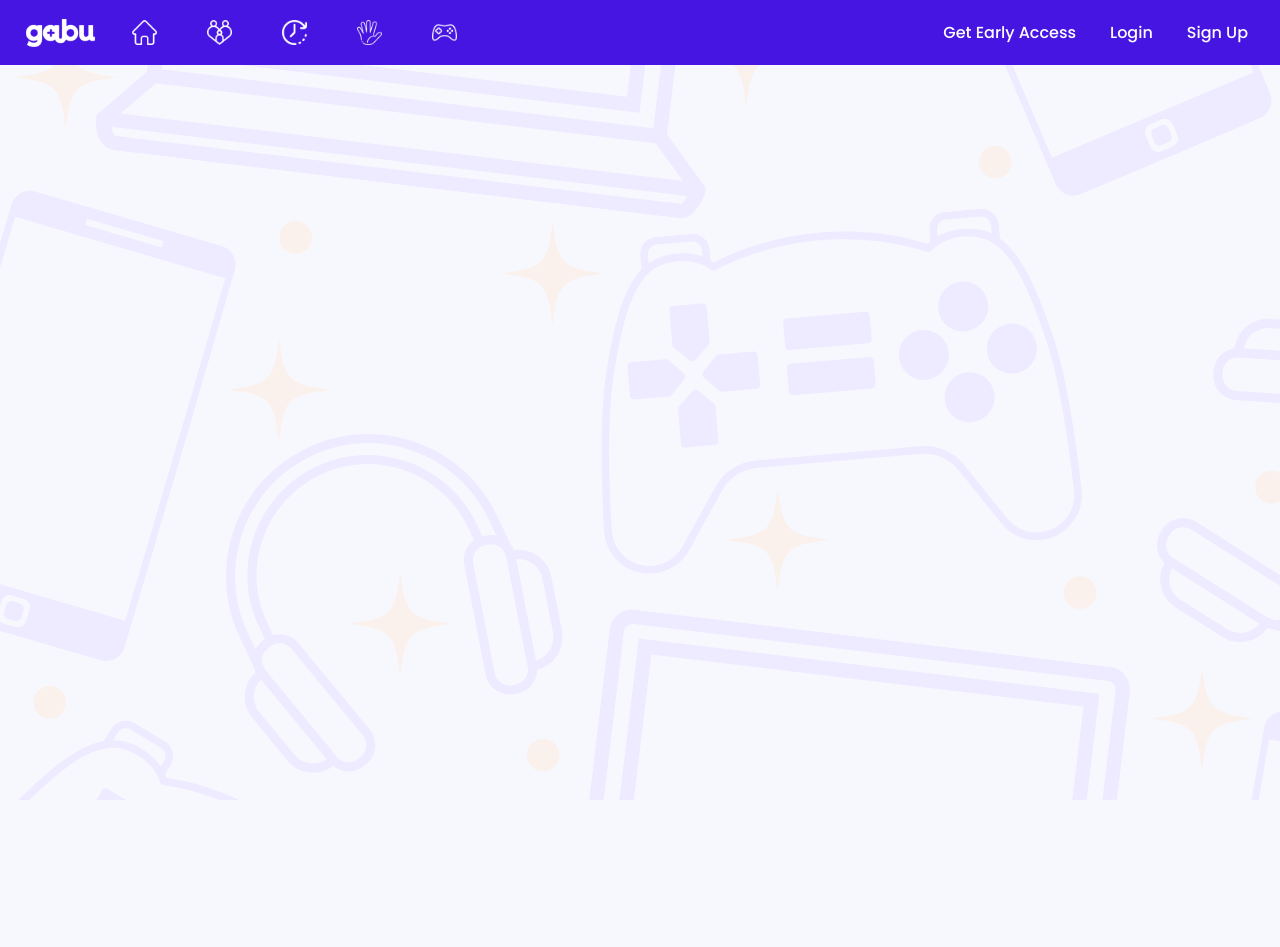
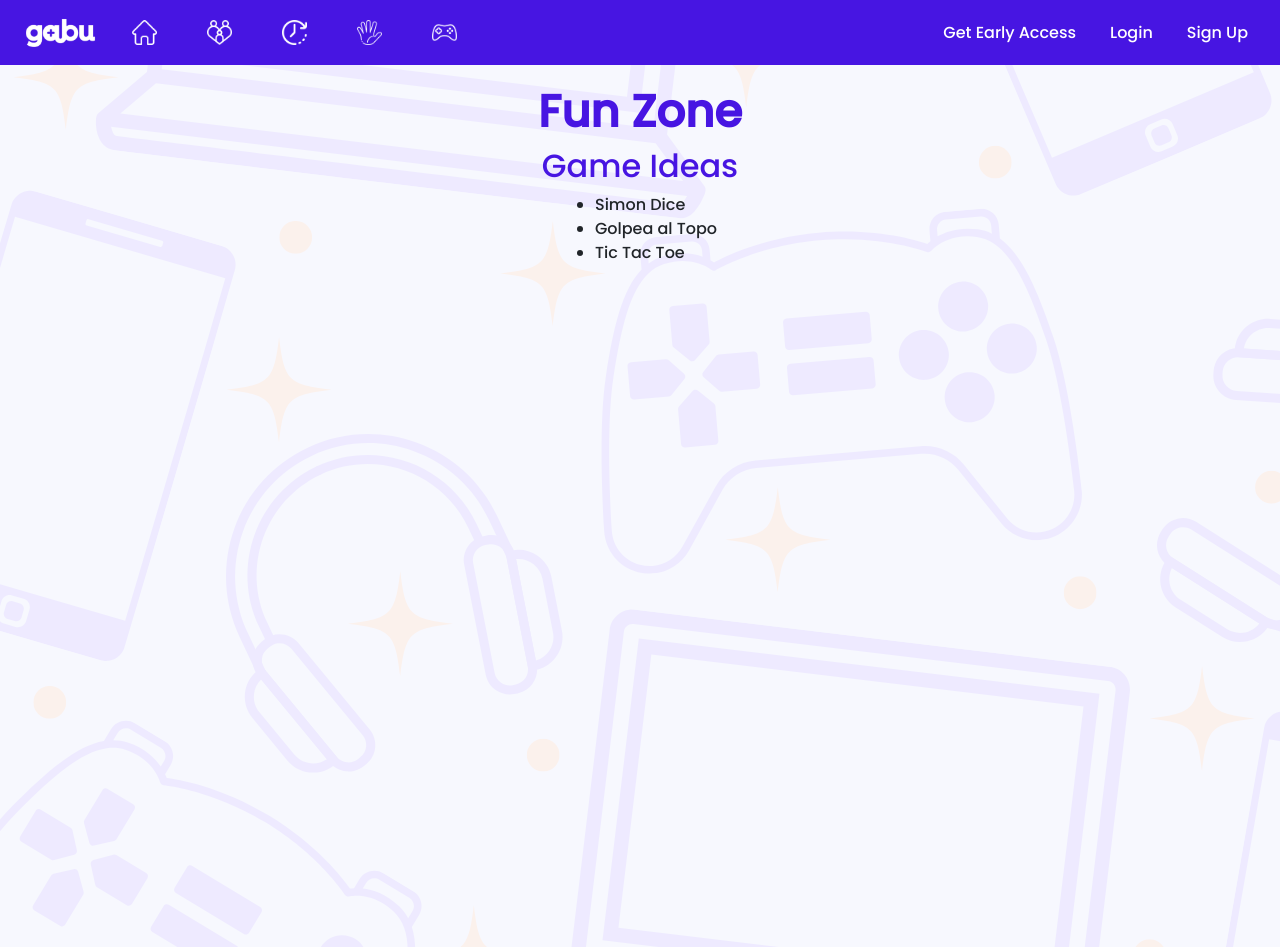
Before and after one commit to kimherdz/gabu-insights, a React (Create React App) app: page /funZone in a window 1280 px wide. Before the commit the page ends 800 px from the top, so only its background shows below. Built offline with nearby package versions, Linux system fonts and the light colour scheme.

Commit message:
Fun Zone

```diff
--- a/src/App.jsx
+++ b/src/App.jsx
@@ -5,7 +5,7 @@ import Home from './pages/home';
 import Parenting from './pages/parenting';
 import GameTime from './pages/gameTime';
 import Social from './pages/social';
-import Game from './pages/game';
+import FunZone from './pages/funZone';
 import Login from './pages/login';
 import SignUp from './pages/signUp';
 import CoachView from './pages/coaches/coachesView';
@@ -20,7 +20,7 @@ function App() {
           <Route path="/parenting" element={<Parenting />} />
           <Route path="/gameTime" element={<GameTime />} />
           <Route path="/social" element={<Social />} />
-          <Route path="/game" element={<Game />} />
+          <Route path="/funZone" element={<FunZone />} />
           <Route path="/login" element={<Login />} />
           <Route path="/coachesView" element={<CoachView />} />
           <Route path="/SignUp" element={<SignUp />} />
--- /dev/null
+++ b/src/pages/funZone.jsx
@@ -0,0 +1,23 @@
+import React from 'react';
+
+const Game = () => {
+  const items = ['Simon Dice', 'Golpea al Topo', 'Tic Tac Toe'];
+
+  return (
+    <div>
+      <h1 style={{ fontWeight: 'bold', textAlign: 'center' }}>Fun Zone</h1>
+
+      <div style={{ display: 'flex', flexDirection: 'column', alignItems: 'center',height: '100vh' }}>
+      <h3>Game Ideas</h3>
+      <ul>
+        {items.map((item, index) => (
+          <li key={index}>{item}</li>
+        ))}
+      </ul>
+    </div>
+
+    </div>
+  );
+};
+
+export default Game;
--- a/src/pages/game.jsx
+++ /dev/null
@@ -1,12 +0,0 @@
-import React from 'react';
-
-const Game = () => {
-  return (
-    <div>
-      <h1 style={{ fontWeight: 'bold', textAlign: 'center' }}>Aqui va el juego xd</h1>
-
-    </div>
-  );
-};
-
-export default Game;
--- a/src/pages/navbar/navbar.jsx
+++ b/src/pages/navbar/navbar.jsx
@@ -50,11 +50,11 @@ const NavigationBar = () => {
             </Nav.Link>
           </div>
 
-          {/* Gamming */}
+          {/* Fun Zone */}
           <div className="nav-item-container">
-            <Nav.Link as={Link} to="/game" className="nav-link-with-image">
-              <img src={gameImage} alt="Gamming" className="nav-image" />
-              <span className="hover-text">Gamming</span>
+            <Nav.Link as={Link} to="/funZone" className="nav-link-with-image">
+              <img src={gameImage} alt="FunZone" className="nav-image" />
+              <span className="hover-text">Fun Zone</span>
             </Nav.Link>
           </div>
         </Nav>
```
